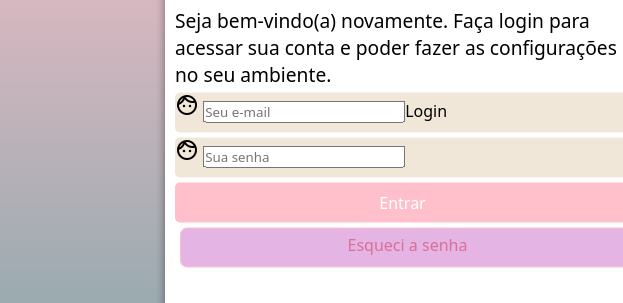
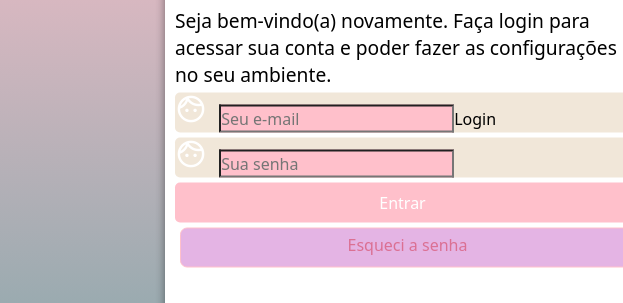
Before and after one commit to brunnagut/projeto-login, a plain HTML site: page index.html in a window 1280 px wide. Shown: the part 199-502 px from the top of the page, 0-623 px from the left. Drawn offline with nearby package versions, Linux system fonts and the light colour scheme.

Commit message:
atualizado

```diff
--- a/estilos/style.css
+++ b/estilos/style.css
@@ -60,6 +60,17 @@ div#formulario > p {
 div.campo> label {
     display: none;
 }
+div.campo > span {
+    color: white;
+    font-size: 2em;
+    width: 40px;
+}
+div.campo > input {
+    background-color: pink;
+    font-size: 1em;
+    width: ;
+    height: 70%;
+}
 form > div.campo{
     background-color: rgba(212, 182, 141, 0.329);
     display: block;
```
